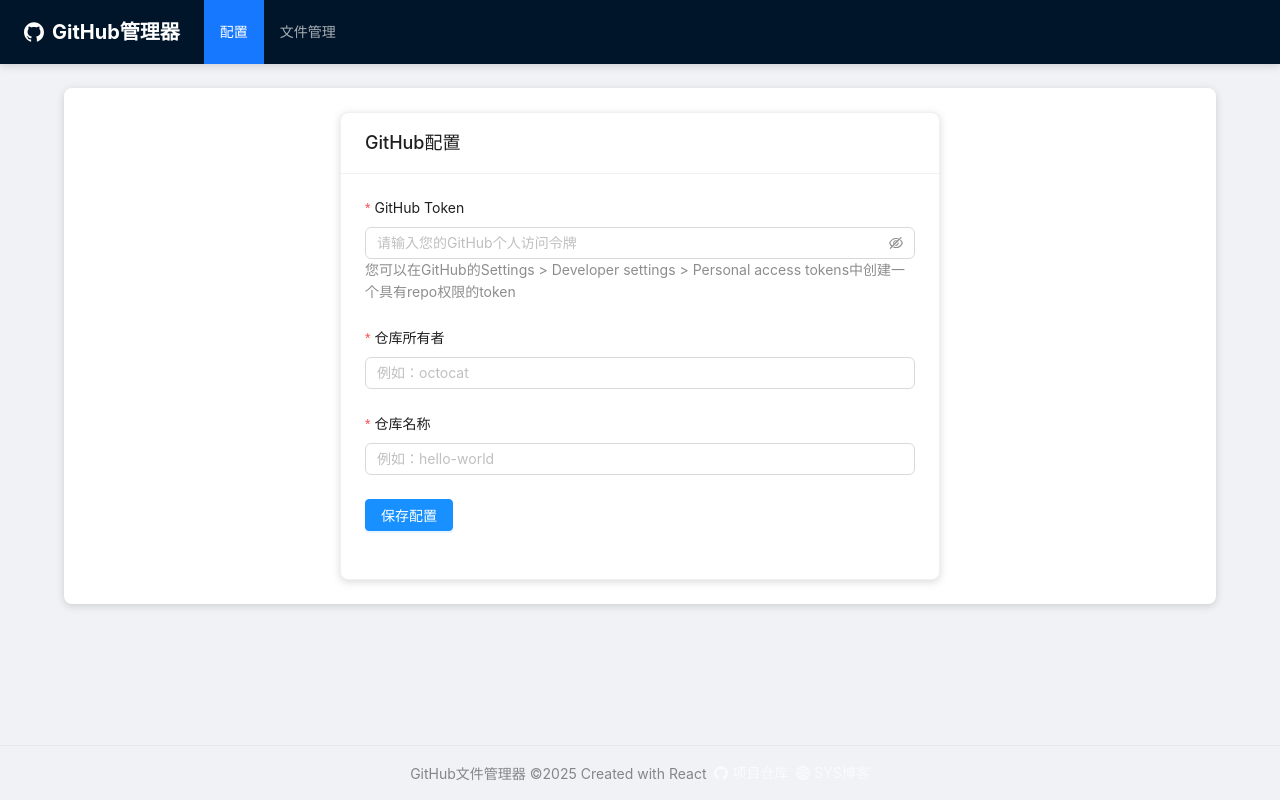
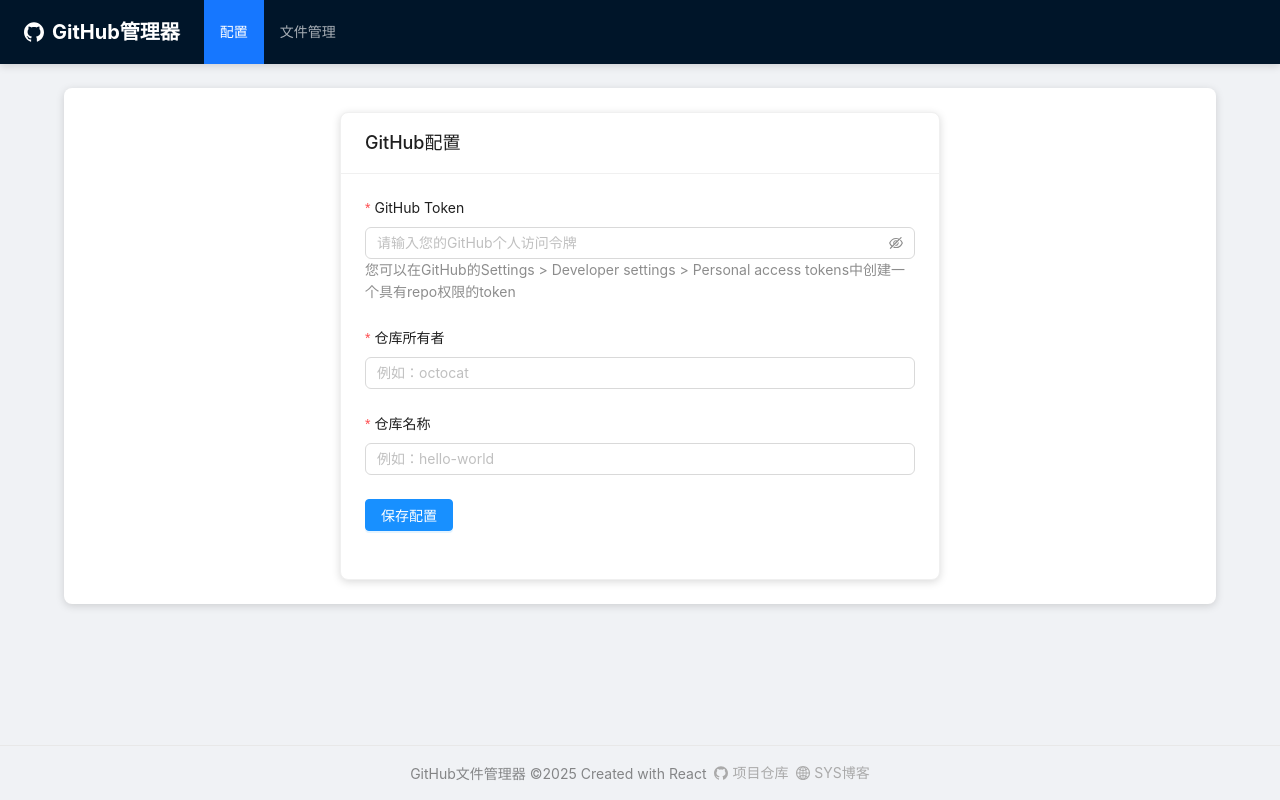
Before and after one commit to arsasys/manage-github, a React (Vite) app: page /config in a window 1280 px wide. Built offline with nearby package versions, Linux system fonts and the light colour scheme.

Commit message:
Update App.jsx

```diff
--- a/src/App.jsx
+++ b/src/App.jsx
@@ -27,10 +27,10 @@
         <Footer className="app-footer">
           <Space>
             <span>GitHub文件管理器 ©{new Date().getFullYear()} Created with React</span>
-            <Typography.Link href="https://github.com/arsasys/manage-github" target="_blank" style={{ color: 'rgba(255, 255, 255, 0.65)' }}>
+            <Typography.Link href="https://github.com/arsasys/manage-github" target="_blank" style={{ color: 'rgba(170,170,170,1)' }}>
               <GithubOutlined /> 项目仓库
             </Typography.Link>
-            <Typography.Link href="https://sysblog.cc" target="_blank" style={{ color: 'rgba(255, 255, 255, 0.65)' }}>
+            <Typography.Link href="https://blog.3my.top" target="_blank" style={{ color: 'rgba(170,170,170,1)' }}>
               <GlobalOutlined /> SYS博客
             </Typography.Link>
           </Space>
```
